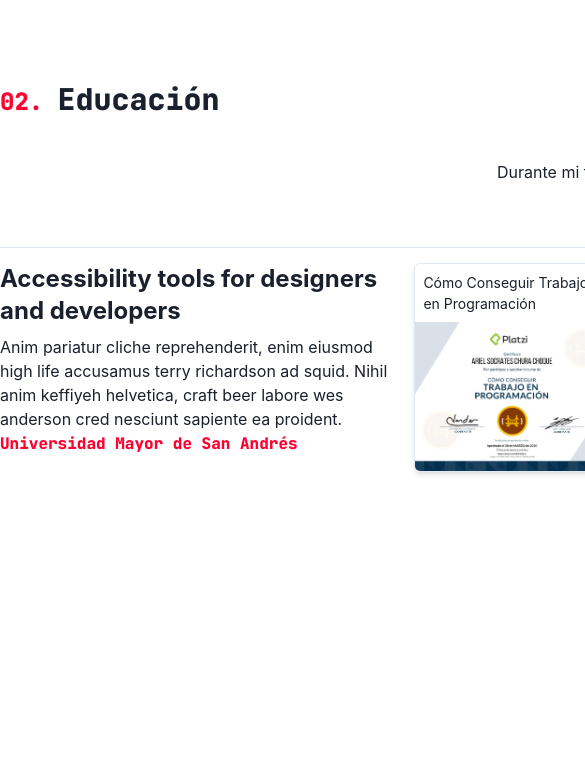
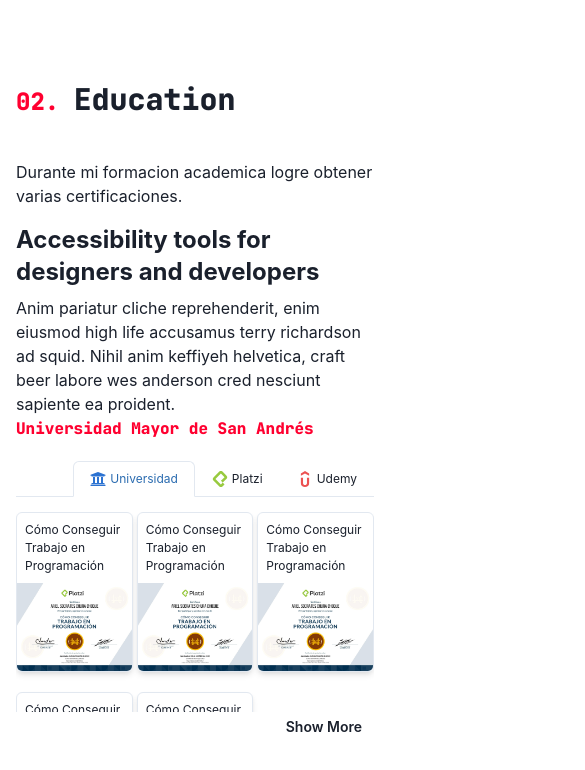
Before and after one commit to arielscc/myf, a Next.js app: page /sections/Education in a window 390 px wide. Shown: the top 770 px of the page, 585 px wide, since content can reach past the window. Built offline with nearby package versions, Linux system fonts and the light colour scheme.

Commit message:
feat: Responsive About, Education

```diff
--- a/pages/components/Certified.js
+++ b/pages/components/Certified.js
@@ -8,12 +8,12 @@
     <GridItem
       rounded="md"
       border="1px"
-      borderColor={useColorModeValue('gray.200', 'gray.600')}
       shadow="md"
       cursor="pointer"
       overflow="hidden"
+      borderColor={useColorModeValue('gray.200', 'gray.600')}
     >
-      <Text as="h4" fontSize="sm" textAlign="left" p="2">
+      <Text as="h4" fontSize={{ base: 'xs', sm: 'sm' }} textAlign="left" p="2">
         {title}
       </Text>
       <Image src={image} alt={title} layout="responsive" />
--- a/pages/components/Container.js
+++ b/pages/components/Container.js
@@ -1,13 +1,13 @@
 import React from 'react';
 import { Heading, Box, chakra } from '@chakra-ui/react';
 
-const Container = ({ children }) => (
+const Container = ({ children, title, index }) => (
   <Box maxW="5xl" mx="auto" my="20" px={{ base: '4', lg: 'none' }}>
     <Heading fontFamily="jet" my="10">
       <chakra.span color="tomato" fontSize="2xl" fontWeight="900">
-        01.{' '}
+        0{index}.{' '}
       </chakra.span>
-      Acerca
+      {title}
     </Heading>
     {children}
   </Box>
--- a/pages/sections/About.js
+++ b/pages/sections/About.js
@@ -5,7 +5,7 @@
 import Container from '../components/Container';
 
 const About = () => (
-  <Container>
+  <Container title="About" index={1}>
     <Flex
       direction={{ base: 'column', md: 'row' }}
       spacing="5"
--- a/pages/sections/Education.js
+++ b/pages/sections/Education.js
@@ -2,7 +2,6 @@
 import {
   Box,
   Heading,
-  chakra,
   Text,
   Link,
   Collapse,
@@ -14,11 +13,13 @@
   TabPanels,
   Tab,
   TabPanel,
+  Icon,
 } from '@chakra-ui/react';
 import { SiPlatzi, SiUdemy } from 'react-icons/si';
 import { FaUniversity } from 'react-icons/fa';
 import image from '../assets/platzi/img3.jpg';
 import Certified from '../components/Certified';
+import Container from '../components/Container';
 
 const Education = () => {
   const data = [
@@ -57,50 +58,97 @@
   const [show, setShow] = useState(false);
   const handleToggle = () => setShow(!show);
   return (
-    <Box w="5xl" mx="auto" my="20">
-      <Heading fontFamily="jet" my="10">
-        <chakra.span color="tomato" fontSize="2xl" fontWeight="900">
-          02.{' '}
-        </chakra.span>
-        Educación
-      </Heading>
+    <Container title="Education" index={2}>
       <Box spacing="10" align="start">
-        <Box>
-          <Text textAlign="right">
+        <Text>
           Durante mi formacion academica logre obtener varias certificaciones.
         </Text>
-          <Tabs align="end" variant="enclosed" mt="4">
+        <Box
+          colSpan="2"
+          rowSpan="1"
+          textAlign="left"
+          mt="4"
+          display={{ base: 'inherit', md: 'none' }}
+        >
+          <Heading fontSize="2xl">
+            Accessibility tools for designers and developers
+          </Heading>
+          <Text mt="2">
+            Anim pariatur cliche reprehenderit, enim eiusmod high life accusamus
+            terry richardson ad squid. Nihil anim keffiyeh helvetica, craft beer
+            labore wes anderson cred nesciunt sapiente ea proident.
+          </Text>
+          <Link
+            fontWeight="700"
+            fontFamily="jet"
+            color="tomato"
+            target="_blank"
+            href="http://www.fcpn.edu.bo/"
+          >
+            Universidad Mayor de San Andrés
+          </Link>
+        </Box>
+        <Tabs align="end" variant="enclosed" mt="5">
           <TabList>
             <Tab>
-                <FaUniversity color="#2C73D2" size="30" />
-                <Text ml="4">Universidad</Text>
+              <Icon
+                as={FaUniversity}
+                color="#2C73D2"
+                w={{ base: '4', md: '6' }}
+                h={{ base: '4', md: '6' }}
+              />
+              <Text fontSize={['xs', 'xs', 'md']} ml={{ base: '1', sm: '2' }}>
+                Universidad
+              </Text>
             </Tab>
             <Tab>
-                <SiPlatzi color="#98CA3F" size="30" />
-                <Text ml="4">Platzi</Text>
+              <Icon
+                as={SiPlatzi}
+                color="#98CA3F"
+                w={{ base: '4', md: '6' }}
+                h={{ base: '4', md: '6' }}
+              />
+              <Text fontSize={['xs', 'xs', 'md']} ml={{ base: '1', sm: '2' }}>
+                Platzi
+              </Text>
             </Tab>
             <Tab>
-                <SiUdemy color="#EC5252" size="30" />
-                <Text ml="4">Udemy</Text>
+              <Icon
+                as={SiUdemy}
+                color="#EC5252"
+                w={{ base: '4', md: '6' }}
+                h={{ base: '4', md: '6' }}
+              />
+              <Text fontSize={['xs', 'xs', 'md']} ml={{ base: '1', sm: '2' }}>
+                Udemy
+              </Text>
             </Tab>
           </TabList>
           <TabPanels>
             <TabPanel px="0" py="4">
-                <Collapse startingHeight={220} in={show}>
+              <Collapse startingHeight={200} in={show}>
                 <Grid
-                    gridTemplateColumns="repeat(5, 1fr)"
-                    gridGap="3"
+                  gridTemplateColumns={{
+                    base: 'repeat(3, 1fr)',
+                    md: 'repeat(5, 1fr)',
+                  }}
+                  gridGap={{ base: '1', lg: '4' }}
                   rowGap="5"
                 >
-                    <GridItem colSpan="2" rowSpan="1" textAlign="left">
+                  <GridItem
+                    colSpan="2"
+                    rowSpan="1"
+                    textAlign="left"
+                    display={{ base: 'none', md: 'inherit' }}
+                  >
                     <Heading fontSize="2xl">
                       Accessibility tools for designers and developers
                     </Heading>
                     <Text mt="2" fontSize="md">
-                        Anim pariatur cliche reprehenderit, enim eiusmod high
-                        life accusamus terry richardson ad squid. Nihil anim
-                        keffiyeh helvetica, craft beer labore wes anderson cred
-                        nesciunt sapiente ea proident.
+                      Anim pariatur cliche reprehenderit, enim eiusmod high life
+                      accusamus terry richardson ad squid. Nihil anim keffiyeh
+                      helvetica, craft beer labore wes anderson cred nesciunt
+                      sapiente ea proident.
                     </Text>
                     <Link
                       fontWeight="700"
@@ -133,10 +181,10 @@
                       Accessibility tools for designers and developers
                     </Heading>
                     <Text mt="2" fontSize="md">
-                        Anim pariatur cliche reprehenderit, enim eiusmod high
-                        life accusamus terry richardson ad squid. Nihil anim
-                        keffiyeh helvetica, craft beer labore wes anderson cred
-                        nesciunt sapiente ea proident.
+                      Anim pariatur cliche reprehenderit, enim eiusmod high life
+                      accusamus terry richardson ad squid. Nihil anim keffiyeh
+                      helvetica, craft beer labore wes anderson cred nesciunt
+                      sapiente ea proident.
                     </Text>
                     <Link
                       fontWeight="700"
@@ -169,10 +217,10 @@
                       Accessibility tools for designers and developers
                     </Heading>
                     <Text mt="2" fontSize="md">
-                        Anim pariatur cliche reprehenderit, enim eiusmod high
-                        life accusamus terry richardson ad squid. Nihil anim
-                        keffiyeh helvetica, craft beer labore wes anderson cred
-                        nesciunt sapiente ea proident.
+                      Anim pariatur cliche reprehenderit, enim eiusmod high life
+                      accusamus terry richardson ad squid. Nihil anim keffiyeh
+                      helvetica, craft beer labore wes anderson cred nesciunt
+                      sapiente ea proident.
                     </Text>
                     <Link
                       fontWeight="700"
@@ -189,15 +237,14 @@
                   ))}
                 </Grid>
               </Collapse>
-                <Button size="sm" onClick={handleToggle}>
+              <Button onClick={handleToggle}>
                 Show {show ? 'Less' : 'More'}
               </Button>
             </TabPanel>
           </TabPanels>
         </Tabs>
       </Box>
-      </Box>
-    </Box>
+    </Container>
   );
 };
 
```
Also changed, not shown: pages/index.js (+1 -6 lines), 1 other file (tests, documents, lock files or other folders). Lines whose indentation alone changed are shown as unchanged.
